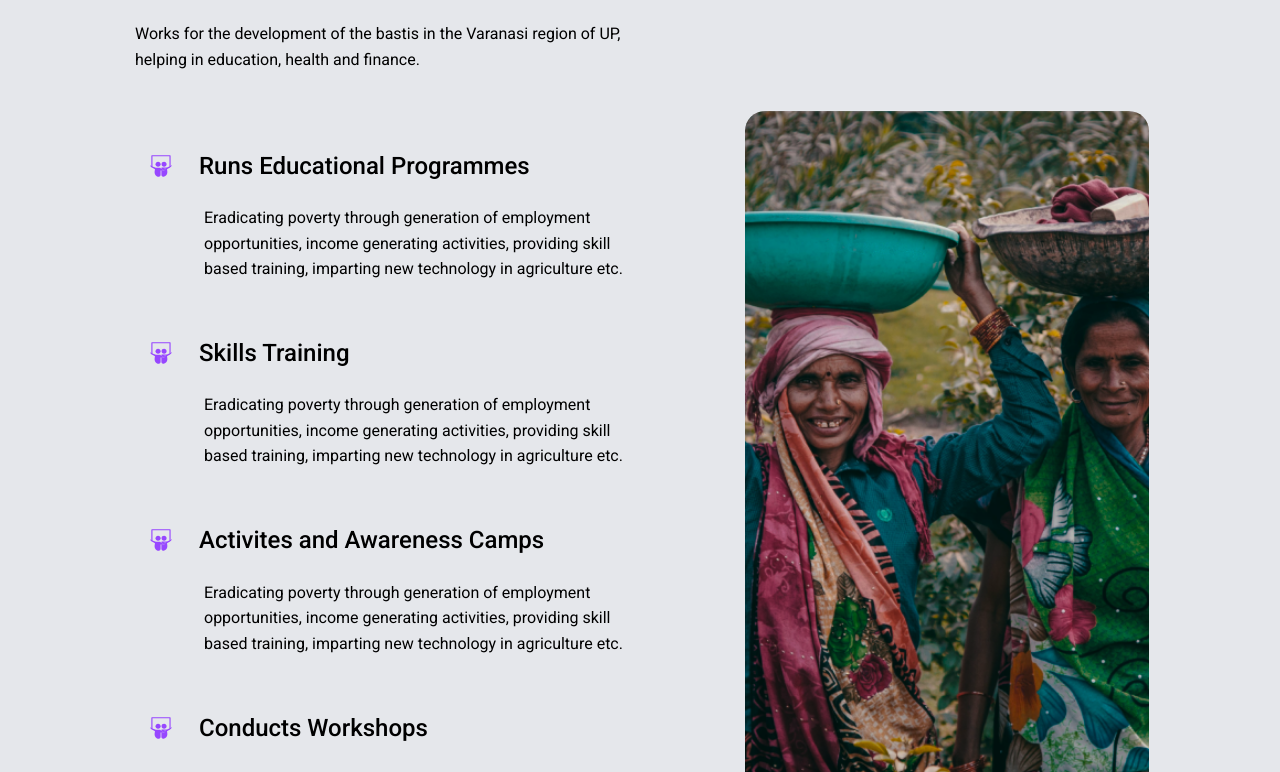
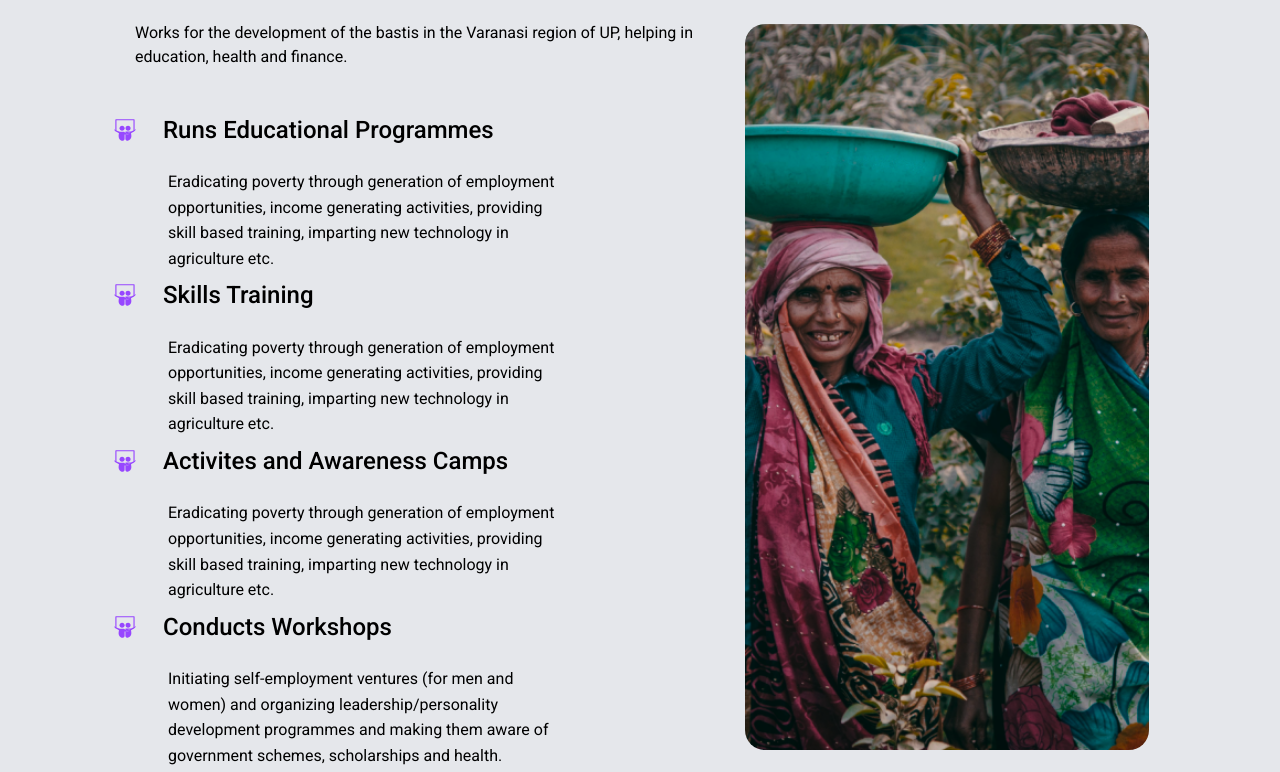
Before and after one commit to Areesha213/figmatempngo, a React (Vite) app: page / in a window 1280 px wide. Shown: the part 2148-2920 px from the top of the page. Built offline with nearby package versions, Linux system fonts and the light colour scheme.

Commit message:
Update Work.jsx

```diff
--- a/src/components/Work.jsx
+++ b/src/components/Work.jsx
@@ -1,6 +1,6 @@
-import img1 from "../assets/section-title-1@2x.png"
-import img2 from "../assets/foundationsocialskillshare.svg"
-import img3 from "../assets/Image.png"
+import img1 from "../assets/section-title-1@2x.png";
+import img2 from "../assets/foundationsocialskillshare.svg";
+import img3 from "../assets/Image.png";
 import PropTypes from "prop-types";
 
 const Work = ({ className = "" }) => {
@@ -8,8 +8,8 @@ const Work = ({ className = "" }) => {
     <section
       className={`self-stretch flex flex-row items-start justify-start pt-0 px-0 pb-[61.6px] box-border max-w-full shrink-0 text-left text-29xl text-primary-text font-h2 mq750:pb-[26px] mq750:box-border mq1050:pb-10 mq1050:box-border ${className}`}
     >
-      <div className="flex-1 bg-ghostwhite flex flex-row items-end justify-center pt-24 pb-[42.8px] pr-[75px] pl-[110px] box-border gap-[40px] max-w-full mq450:pl-5 mq450:pt-10 mq450:pb-5 mq450:box-border mq750:gap-[20px] mq750:pl-[55px] mq750:pr-[37px] mq750:box-border mq1050:pt-[62px] mq1050:pb-7 mq1050:box-border mq1225:flex-wrap">
-        <div className="h-[901px] w-[1500px] relative bg-ghostwhite hidden max-w-full" />
+      <div className="flex-1 bg-ghostwhite flex flex-row items-end justify-center pt-24 pb-[42.8px] pr-[75px] pl-[110px] box-border max-w-full mq450:pl-5 mq450:pt-10 mq450:pb-5 mq450:box-border mq750:gap-[20px] mq750:pl-[55px] mq750:pr-[37px] mq750:box-border mq1050:pt-[62px] mq1050:pb-7 mq1050:box-border mq1225:flex-wrap">
+        <div className="h-[901px] relative bg-ghostwhite hidden max-w-full" />
         <div className="flex-1 flex flex-col items-start justify-start gap-[32.3px] min-w-[517px] max-w-full mq450:gap-[16px] mq750:min-w-full">
           <img
             className="w-[212px] h-[19px] relative object-contain z-[1]"
@@ -18,22 +18,21 @@ const Work = ({ className = "" }) => {
             src={img1}
           />
           <div className="self-stretch flex flex-row items-start justify-center py-0 pr-5 pl-[25px] box-border max-w-full">
-            <div className="w-[608px] flex flex-col items-start justify-start gap-[16px] max-w-full">
+            <div className=" flex flex-col items-start justify-start gap-[16px] max-w-full">
               <h1 className="text-5xl">
                 We organizes events and awareness sessions
               </h1>
-              <div className="self-stretch h-[52px] relative text-base leading-[160%] text-secondary-text inline-block shrink-0 z-[1]">
+              <div className="self-stretch h-[52px] relative text-base text-secondary-text inline-block shrink-0 z-[1]">
                 Works for the development of the bastis in the Varanasi region
                 of UP, helping in education, health and finance.
               </div>
             </div>
           </div>
           <div className="self-stretch flex flex-row items-start justify-center max-w-full text-5xl">
-            <div className="w-[699px] flex  items-start justify-center max-w-full mq750:flex-wrap">
-              <div className="h-[442px] w-px relative box-border z-[1] border-r-[1px] border-solid border-border mq750:w-full mq750:h-px" />
-              <div className="flex-1 flex flex-col items-start justify-start  min-w-[445px] max-w-full ">
-                <div className="self-stretch flex flex-col items-start justify-start gap-[15.3px] max-w-full m-9">
-
+            <div className=" flex items-start justify-center max-w-full mq750:flex-wrap">
+              <div className="h-[442px] relative box-border z-[1] border-r-[1px] border-solid border-border mq750:w-full mq750:h-px" />
+              <div className="flex-1 flex flex-col items-start justify-start min-w-[445px] max-w-full ">
+                <div className="self-stretch flex flex-col items-start justify-start gap-[15.3px] max-w-full ">
                   <div className="flex flex-row items-center justify-start gap-[24px]">
                     <img
                       className="h-7 w-7 relative overflow-hidden shrink-0 min-h-[28px] z-[2]"
@@ -43,8 +42,8 @@ const Work = ({ className = "" }) => {
                     />
                     <h3 className="m-0 relative text-2xl font-medium leading-loose">{`Runs Educational Programmes `}</h3>
                   </div>
-                  <div className="self-stretch  flex flex-row items-start justify-end py-0 px-px box-border max-w-full text-base text-secondary-text">
-                    <div className="h-[52px] w-[632px] pl-14 relative leading-[160%] inline-block shrink-0 max-w-full z-[1]">
+                  <div className="self-stretch flex flex-row items-start justify-start py-0 px-px box-border max-w-full text-base text-secondary-text">
+                    <div className="w-3/4 pl-14 relative leading-[160%] inline-block shrink-0 max-w-full z-[1]">
                       Eradicating poverty through generation of employment
                       opportunities, income generating activities, providing
                       skill based training, imparting new technology in
@@ -52,8 +51,7 @@ const Work = ({ className = "" }) => {
                     </div>
                   </div>
                 </div>
-                <div className="self-stretch m-9 flex flex-col items-start justify-start gap-[15.3px] max-w-full shrink-0">
-
+                <div className="self-stretch flex flex-col items-start justify-start gap-[15.3px] max-w-full shrink-0">
                   <div className="flex flex-row items-center justify-start gap-[24px]">
                     <img
                       className="h-7 w-7 relative overflow-hidden shrink-0 min-h-[28px] z-[2]"
@@ -63,8 +61,8 @@ const Work = ({ className = "" }) => {
                     />
                     <h3 className="m-0 relative text-2xl font-medium leading-loose">{`Skills Training `}</h3>
                   </div>
-                  <div className="self-stretch flex flex-row items-start justify-end py-0 px-px box-border max-w-full text-base text-secondary-text">
-                    <div className="h-[52px] w-[632px] pl-14 relative leading-[160%] inline-block shrink-0 max-w-full z-[1]">
+                  <div className="self-stretch flex flex-row items-start justify-start py-0 px-px box-border max-w-full text-base text-secondary-text">
+                    <div className="w-3/4 pl-14 relative leading-[160%] inline-block shrink-0 max-w-full z-[1]">
                       Eradicating poverty through generation of employment
                       opportunities, income generating activities, providing
                       skill based training, imparting new technology in
@@ -72,8 +70,7 @@ const Work = ({ className = "" }) => {
                     </div>
                   </div>
                 </div>
-                <div className="self-stretch m-9 flex flex-col items-start justify-start gap-[15.3px] max-w-full shrink-0">
-
+                <div className="self-stretch flex flex-col items-start justify-start gap-[15.3px] max-w-full shrink-0">
                   <div className="flex flex-row items-center justify-start gap-[24px]">
                     <img
                       className="h-7 w-7 relative overflow-hidden shrink-0 min-h-[28px] z-[2]"
@@ -83,8 +80,8 @@ const Work = ({ className = "" }) => {
                     />
                     <h3 className="m-0 relative text-2xl font-medium leading-loose">{`Activites and Awareness Camps `}</h3>
                   </div>
-                  <div className="self-stretch flex flex-row items-start justify-end py-0 px-px box-border max-w-full text-base text-secondary-text">
-                    <div className="h-[52px] w-[632px] pl-14 relative leading-[160%] inline-block shrink-0 max-w-full z-[1]">
+                  <div className="self-stretch flex flex-row items-start justify-start py-0 px-px box-border max-w-full text-base text-secondary-text">
+                    <div className="w-3/4 pl-14 relative leading-[160%] inline-block shrink-0 max-w-full z-[1]">
                       Eradicating poverty through generation of employment
                       opportunities, income generating activities, providing
                       skill based training, imparting new technology in
@@ -92,30 +89,28 @@ const Work = ({ className = "" }) => {
                     </div>
                   </div>
                 </div>
-                <div className="self-stretch m-9 flex flex-col items-start justify-start gap-[15.3px] max-w-full shrink-0">
-
+                <div className="self-stretch flex flex-col items-start justify-start gap-[15.3px] max-w-full shrink-0">
                   <div className="flex flex-row items-center justify-start gap-[24px] ">
                     <img
-                      className="h-7 w-7   relative overflow-hidden shrink-0 min-h-[28px] z-[2]"
+                      className="h-7 w-7 relative overflow-hidden shrink-0 min-h-[28px] z-[2]"
                       loading="lazy"
                       alt=""
                       src={img2}
                     />
                     <h3 className="m-0 relative text-2xl leading-loose font-medium ">{`Conducts Workshops `}</h3>
                   </div>
-                  <div className="self-stretch flex flex-row items-start justify-end py-0 px-px box-border max-w-full text-base text-secondary-text">
-                    <div className="h-[52px] w-[632px] pl-14 relative leading-[160%] inline-block shrink-0 max-w-full z-[1]">
-                    Initiating self-employment ventures (for men and women) and organizing leadership/personality development programmes and making them aware of government schemes, scholarships and health.
+                  <div className="self-stretch flex flex-row items-start justify-start py-0 px-px box-border max-w-full text-base text-secondary-text">
+                    <div className="w-3/4 pl-14 relative leading-[160%] inline-block shrink-0 max-w-full z-[1]">
+                      Initiating self-employment ventures (for men and women)
+                      and organizing leadership/personality development
+                      programmes and making them aware of government schemes,
+                      scholarships and health.
                     </div>
                   </div>
                 </div>
-
-
               </div>
             </div>
           </div>
-
-
         </div>
         <div className="h-[800px] w-[480px] flex flex-col items-start justify-end pt-14 px-5 pb-[18.6px] box-border min-w-[480px] ">
           <img
```
